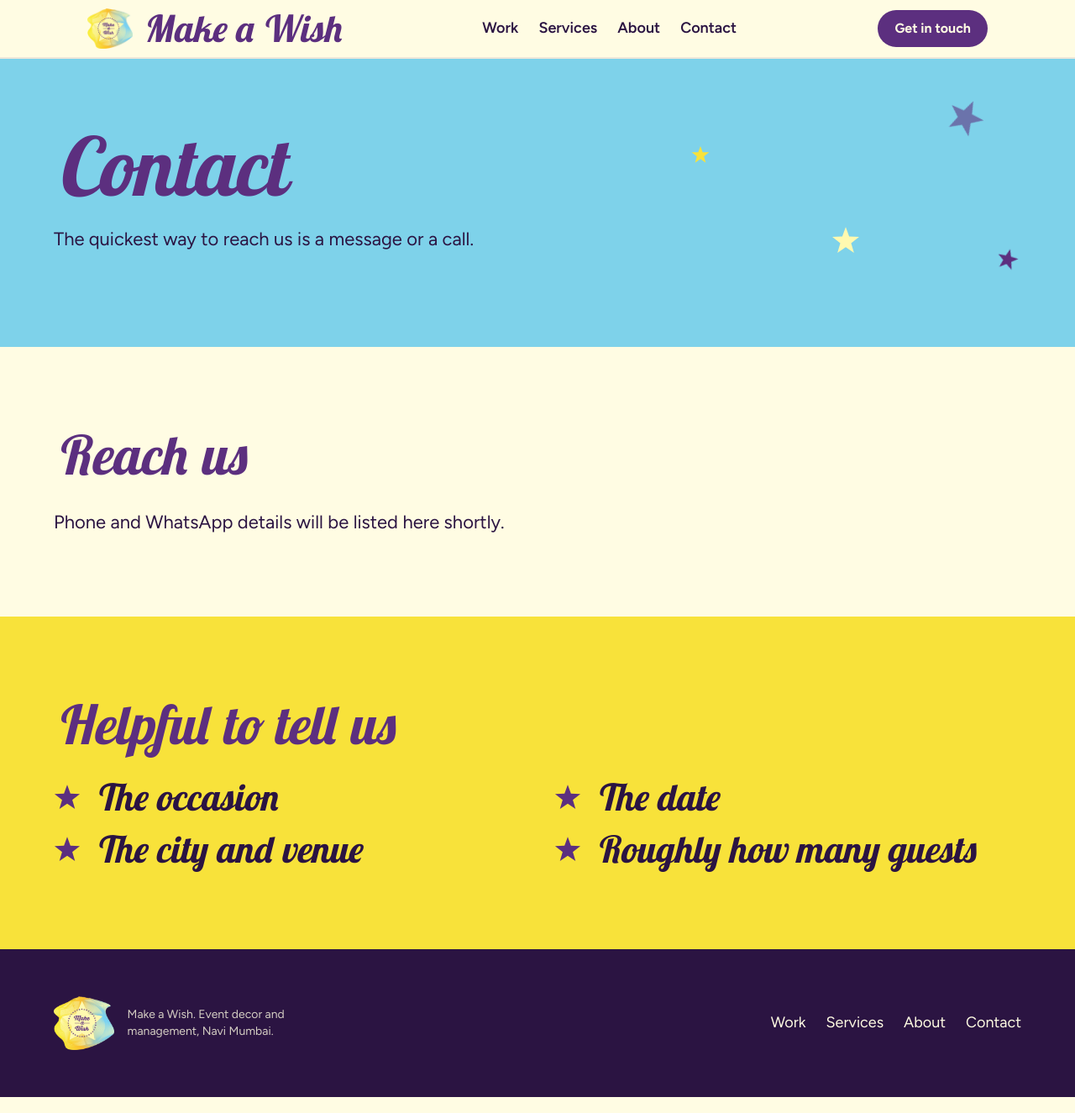
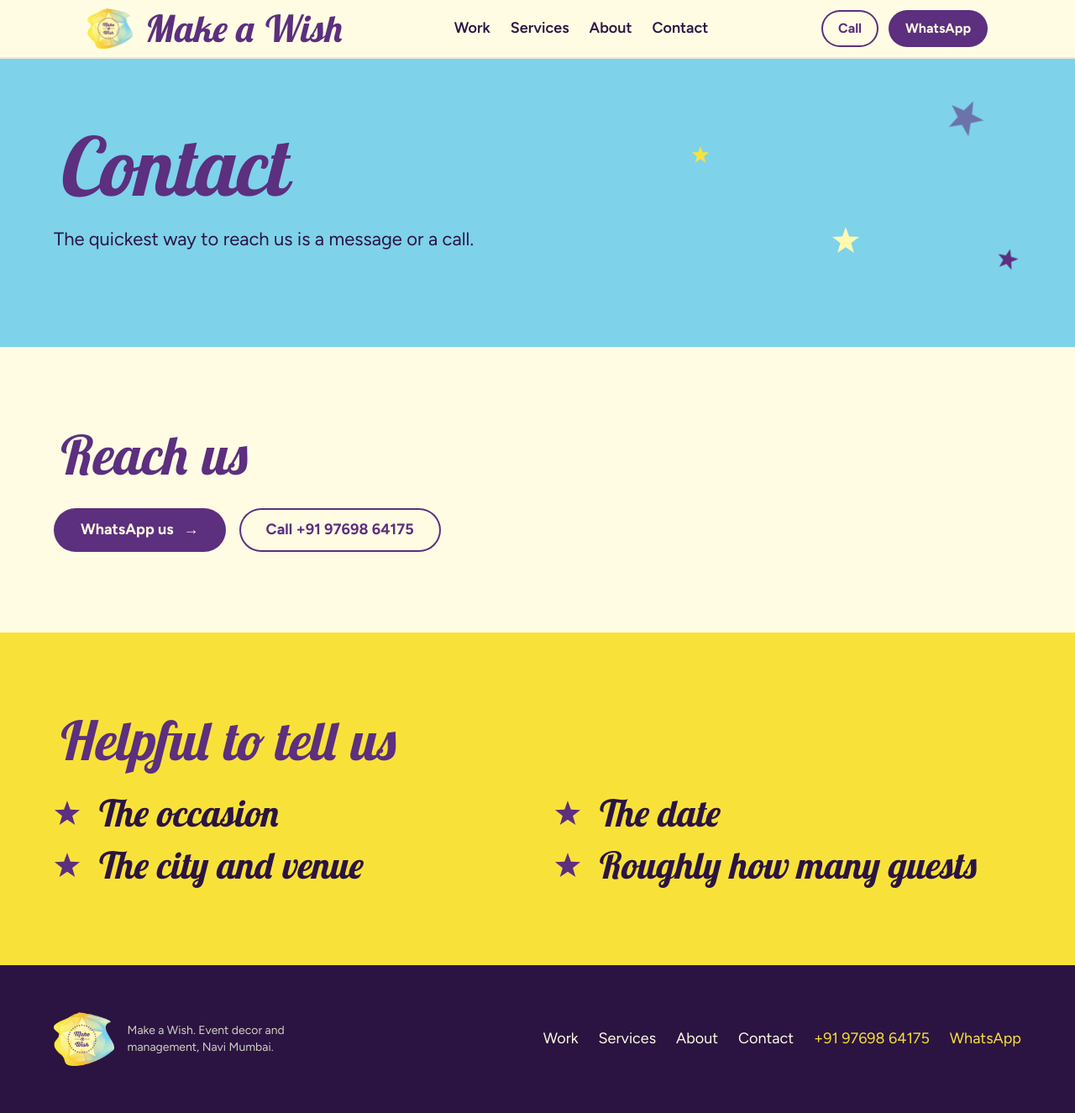
Before and after one commit to ashok-1986/make-a-wish, a Next.js app: page /contact in a window 1280 px wide. Shown: the whole page at 84% size. Built offline with nearby package versions, Linux system fonts and the light colour scheme.

Commit message:
Add contact number for call and WhatsApp CTAs

```diff
--- a/components/ContactLinks.tsx
+++ b/components/ContactLinks.tsx
@@ -24,7 +24,7 @@ export function ContactLinks({ tone = "plum" }: { tone?: "plum" | "sun" }) {
       )}
       {contact.phone && (
         <a href={contact.phone} className={secondary}>
-          Call us
+          Call {contact.display}
         </a>
       )}
     </div>
--- a/components/SiteFooter.tsx
+++ b/components/SiteFooter.tsx
@@ -20,6 +20,13 @@ export function SiteFooter() {
               </Link>
             </li>
           ))}
+          {contact.phone && (
+            <li>
+              <a href={contact.phone} className="link-underline inline-block py-2 text-sun">
+                {contact.display}
+              </a>
+            </li>
+          )}
           {contact.whatsapp && (
             <li>
               <a
--- a/components/SiteHeader.tsx
+++ b/components/SiteHeader.tsx
@@ -34,6 +34,16 @@ export function SiteHeader() {
           ))}
         </ul>
 
+        <div className="flex items-center gap-3">
+          {contact.phone && (
+            <a
+              href={contact.phone}
+              className="btn btn-ghost !min-h-0 !px-5 !py-2.5 !text-base text-plum"
+              aria-label={`Call ${contact.display}`}
+            >
+              Call
+            </a>
+          )}
           {contact.whatsapp ? (
             <a
               href={contact.whatsapp}
@@ -48,6 +58,7 @@ export function SiteHeader() {
               Get in touch
             </Link>
           )}
+        </div>
       </nav>
     </header>
   );
--- a/lib/site.ts
+++ b/lib/site.ts
@@ -3,11 +3,14 @@
 
 export const SITE_NAME = "Make a Wish";
 
-const whatsappNumber = process.env.NEXT_PUBLIC_WHATSAPP_NUMBER; // digits only, with country code, e.g. 919XXXXXXXXX
-const phoneNumber = process.env.NEXT_PUBLIC_PHONE_NUMBER; // e.g. +919XXXXXXXXX
+/* Env vars override these defaults if set in Vercel. */
+const whatsappNumber = process.env.NEXT_PUBLIC_WHATSAPP_NUMBER || "919769864175"; // digits only, with country code
+const phoneNumber = process.env.NEXT_PUBLIC_PHONE_NUMBER || "+919769864175";
 const email = process.env.NEXT_PUBLIC_EMAIL;
 
 export const contact = {
+  /* Human-readable form for showing the number as text */
+  display: "+91 97698 64175",
   whatsapp: whatsappNumber
     ? `https://wa.me/${whatsappNumber}?text=${encodeURIComponent(
         "Hello Make a Wish, I would like to plan an event."
```
Lines whose indentation alone changed are shown as unchanged.
